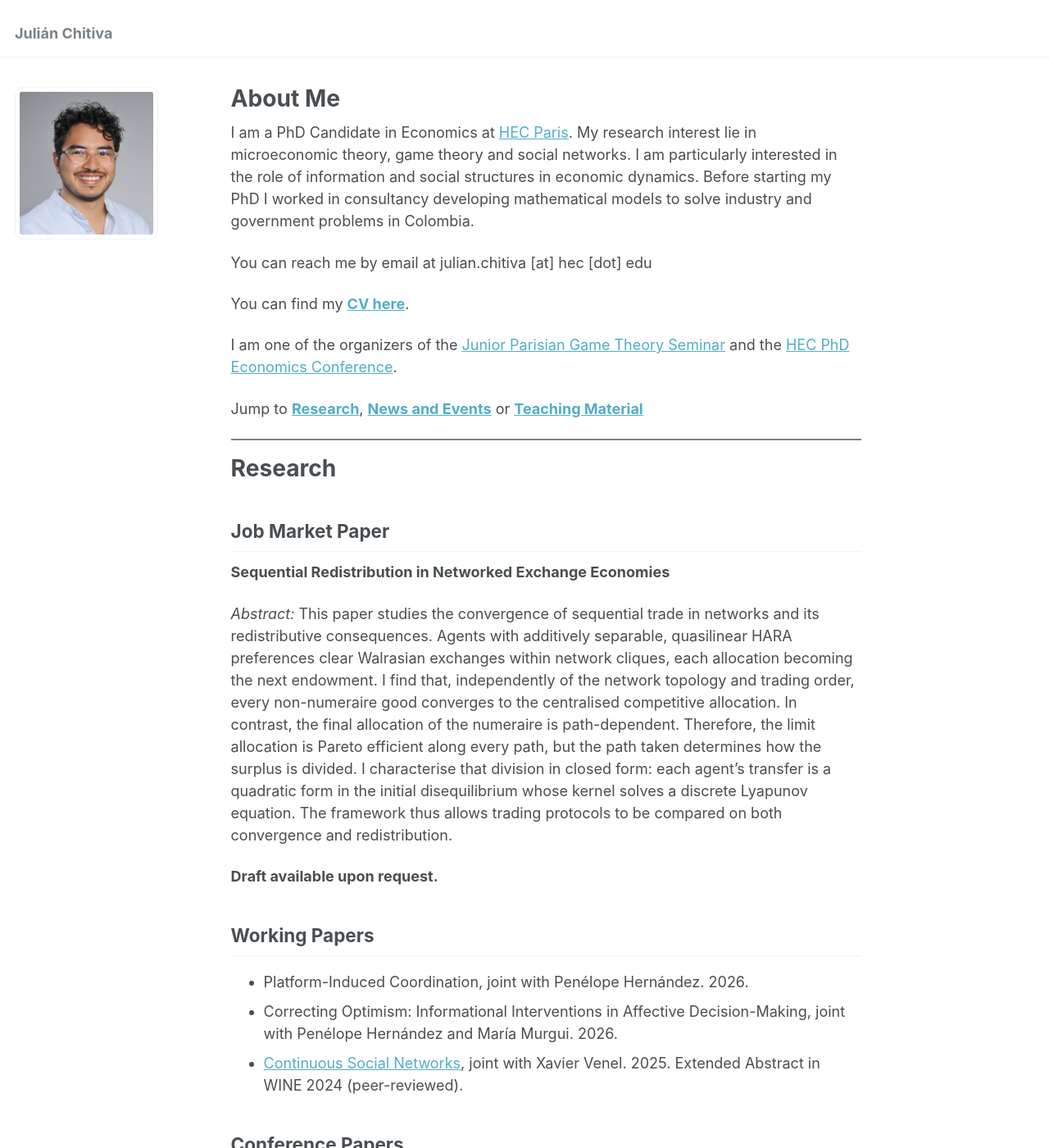
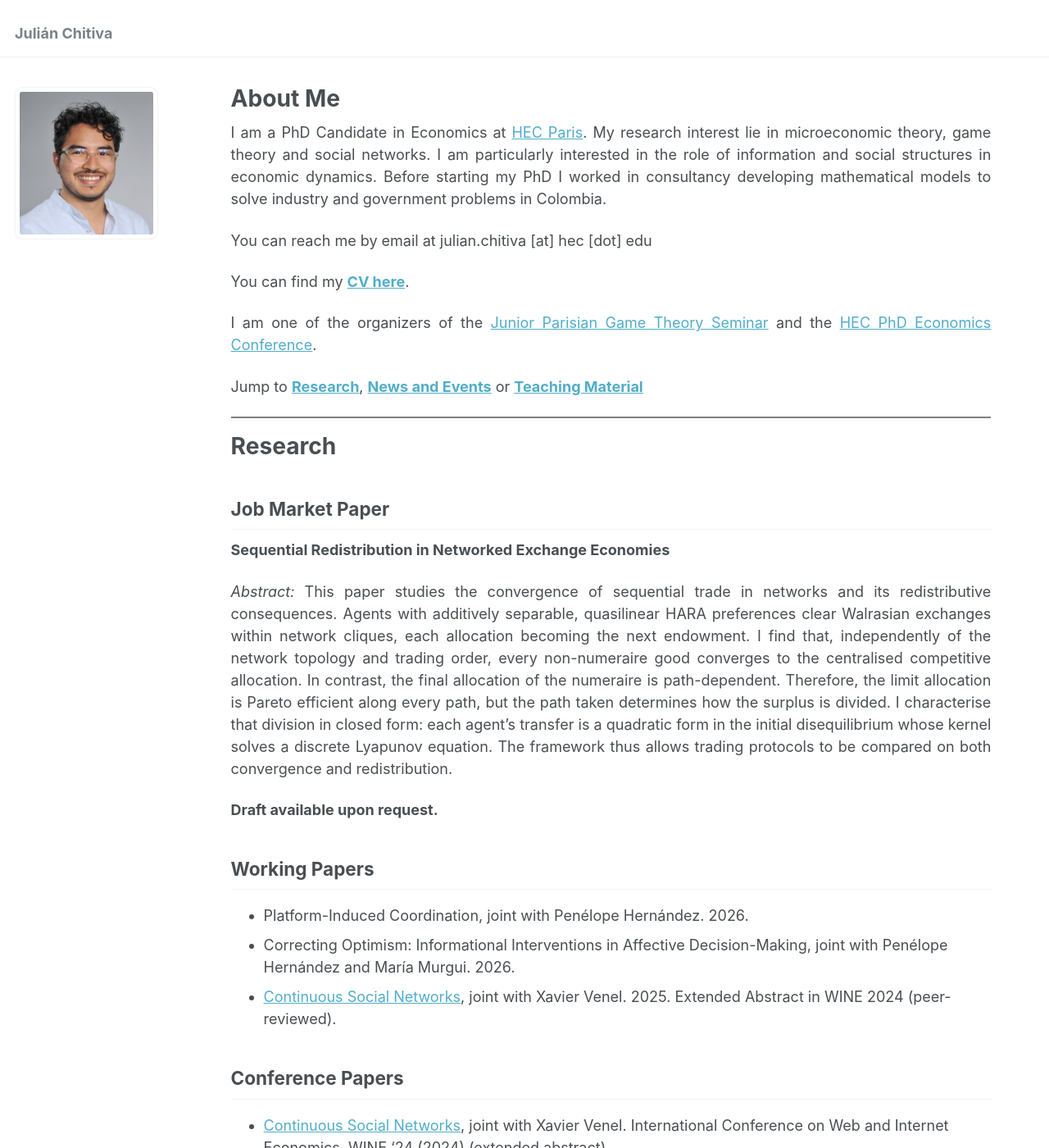
Before and after one commit to julianchitiva/julianchitiva.github.io, a Jekyll site: the page built from _pages/about.md, in a window 1280 px wide and 1400 px high. Shown: the whole window at 82% size. Built offline with Jekyll 4.4.1, drawn with Linux system fonts in a browser that asks for light colours.

Commit message:
Change to width of columns

```diff
--- a/_sass/_page.scss
+++ b/_sass/_page.scss
@@ -20,7 +20,7 @@
   @include breakpoint($large) {
     @include span(10 of 12 last);
     @include prefix(0.5 of 12);
-    @include suffix(2 of 12);
+    @include suffix(0.5 of 12);
   }
 
   .page__inner-wrap {
@@ -49,6 +49,14 @@
 }
 
 .page__content {
+
+  p {
+    // Justified text gets uneven word-gaps on narrow columns without
+    // hyphenation, so only switch on once there's room to breathe.
+    @include breakpoint($medium) {
+      text-align: justify;
+    }
+  }
 
   h2 {
     padding-bottom: 0.5em;
```
